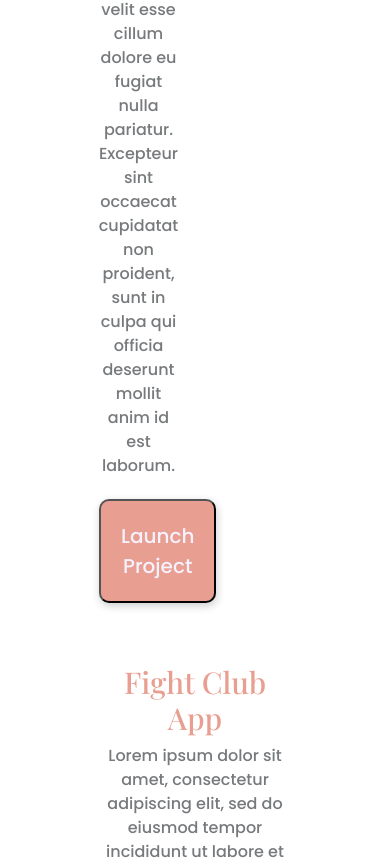
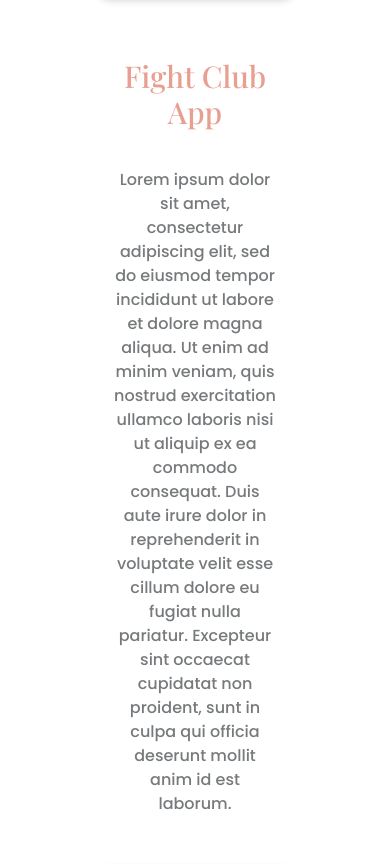
Before and after one commit to ShiraOhana/portfolio-website, a plain HTML site: page index.html in a window 390 px wide. Shown: the part 1960-2824 px from the top of the page. Drawn offline with nearby package versions, Linux system fonts and the light colour scheme.

Commit message:
Fixed responsive bug

```diff
--- a/index.html
+++ b/index.html
@@ -85,9 +85,9 @@
       <div class="col-sm-6">
         <img src="images/weather-proj.png" class="img-fluid max-width mt-4 d-none d-md-block" alt="weather-app" />
       </div>
-      <div class="col-6">
+      <div class="col-sm-6">
         <h1 class="app-title">Weather App</h1>
-        <p>
+        <p class="project-design">
           Lorem ipsum dolor sit amet, consectetur adipiscing elit, sed do
           eiusmod tempor incididunt ut labore et dolore magna aliqua. Ut enim ad
           minim veniam, quis nostrud exercitation ullamco laboris nisi ut
@@ -108,7 +108,7 @@
       <div class="row p-3">
         <div class="col-sm-6">
           <h1 class="app-title">Fight Club App</h1>
-          <p>
+          <p class="project-design">
             Lorem ipsum dolor sit amet, consectetur adipiscing elit, sed do
             eiusmod tempor incididunt ut labore et dolore magna aliqua. Ut enim
             ad minim veniam, quis nostrud exercitation ullamco laboris nisi ut
--- a/src/style.css
+++ b/src/style.css
@@ -96,3 +96,6 @@ h4 a {
   font-size: 50px;
   padding: 15px;
 }
+.project-design {
+  padding: 30px 20px;
+}
```
